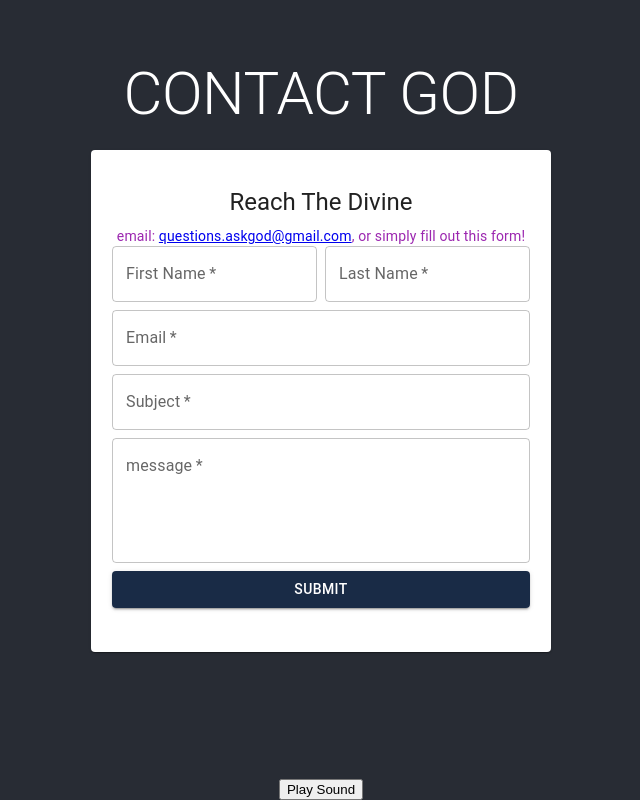
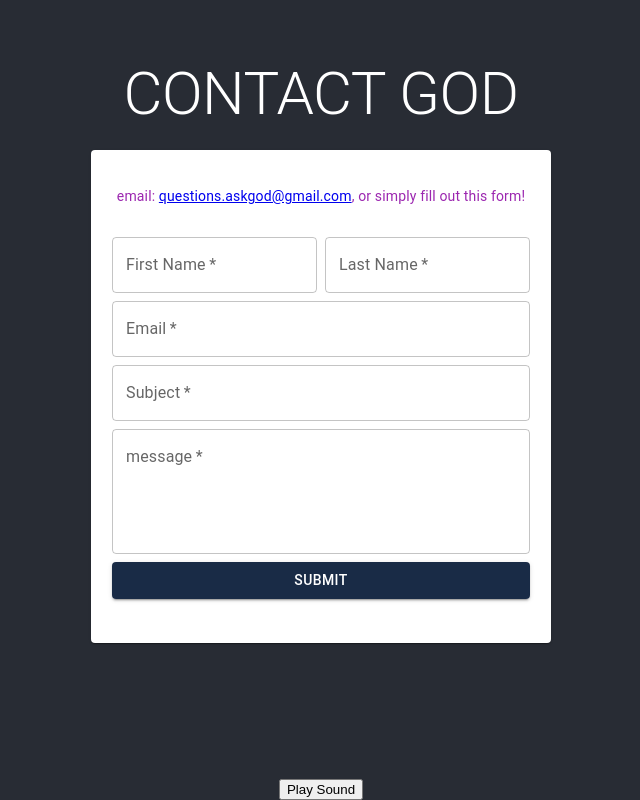
Before and after one commit to DericWard/Ask-God2, a React (Create React App) app: page / in a window 1280 px wide. Shown: the whole page, without its empty margins (319-959 px from the left). Built offline with nearby package versions, Linux system fonts and the light colour scheme.

Commit message:
quick delete and line break insertion

```diff
--- a/src/assets/components/ContactForm/index.js
+++ b/src/assets/components/ContactForm/index.js
@@ -95,9 +95,6 @@ function ContactForm() {
         }}
       >
         <CardContent>
-          <Typography gutterBottom variant="h5">
-            Reach The Divine
-          </Typography>
           <Typography
             gutterBotom
             color="secondary"
@@ -110,6 +107,7 @@ function ContactForm() {
             </a>
             , or simply fill out this form!
           </Typography>
+          <br/>
           <form onSubmit={handleSubmit}>
             <Grid container spacing={1}>
               <Grid xs={12} sm={6} item>
```
